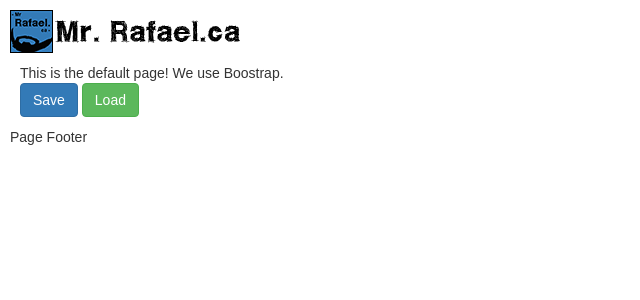
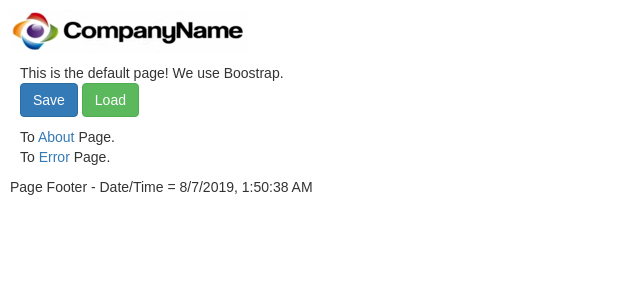
Before and after one commit to rafaelpassarela/empty_project_mysql_migrations, a React (Create React App) app in the folder frontend-react-web/: page / in a window 1280 px wide. Shown: the top 300 px of the page, without its empty margins (0-640 px from the left). Built offline with nearby package versions, Linux system fonts and the light colour scheme.

Commit message:
AboutPage

```diff
--- a/frontend-react-web/src/components/footer.component.tsx
+++ b/frontend-react-web/src/components/footer.component.tsx
@@ -3,9 +3,10 @@ import * as React from 'react';
 class FooterComponent extends React.Component {
 
   public render() {
+    let datetime = new Date().toLocaleString();
     return (
       <div>
-        Page Footer
+        Page Footer - Date/Time = {datetime}
       </div>
     );
   }
--- a/frontend-react-web/src/components/header.component.tsx
+++ b/frontend-react-web/src/components/header.component.tsx
@@ -1,4 +1,5 @@
 import * as React from 'react';
+import { Link } from 'react-router-dom';
 
 // custom logo
 import logo from '../img/logo_small.png';
@@ -6,9 +7,12 @@ import logo from '../img/logo_small.png';
 class HeaderComponent extends React.Component {
 
   public render() {
+
     return (
       <div>
-        <img src={logo}/>
+        <Link to="/">
+          <img src={logo}/>
+        </Link>
       </div>
     );
   }
--- a/frontend-react-web/src/helpers/router.place.holder.tsx
+++ b/frontend-react-web/src/helpers/router.place.holder.tsx
@@ -3,6 +3,7 @@ import { Route, Switch } from 'react-router-dom';
 
 // Available pages
 import HomePage from '../pages/home.page.component';
+import AboutPage from '../pages/about.page.component';
 import Error404Page from '../pages/notfound404.page.component';
 
 
@@ -18,6 +19,7 @@ class RouterPlaceHolder extends React.Component {
             <div>
                 <Switch>
                     <Route path="/" exact component={HomePage} />
+                    <Route path="/about" component={AboutPage} />
                     <Route component={Error404Page} />
                 </Switch>
             </div>
--- /dev/null
+++ b/frontend-react-web/src/pages/about.page.component.tsx
@@ -0,0 +1,15 @@
+import * as React from 'react';
+
+class AboutPage extends React.Component {
+
+  public render() {
+    return (
+      <div>
+        It's me, React!
+      </div>
+    );
+  }
+
+}
+
+export default AboutPage;
--- a/frontend-react-web/src/pages/home.page.component.tsx
+++ b/frontend-react-web/src/pages/home.page.component.tsx
@@ -1,5 +1,7 @@
 import * as React from 'react';
+import { Link } from 'react-router-dom';
 import { Button } from 'react-bootstrap';
+
 import { setUser, getUser, removeUser } from '../helpers/cookie.helper';
 import '../inc/App.css';
 
@@ -27,6 +29,8 @@ class HomePage extends React.Component {
           <Button bsStyle="primary" onClick={this.handleSave}>Save</Button>&nbsp;
           <Button bsStyle="success" onClick={this.handleLoad}>Load</Button>
         </p>
+        To <Link to="/about">About</Link> Page. <br/>
+        To <Link to="/PageNotFound">Error</Link> Page.<br/>
       </div>
     );
   }
--- a/frontend-react-web/src/pages/notfound404.page.component.tsx
+++ b/frontend-react-web/src/pages/notfound404.page.component.tsx
@@ -2,14 +2,16 @@ import * as React from 'react';
 
 class Error404Page extends React.Component {
 
-  Render() {
+  render() {
     return (
       <div>
-Not Found, sorry!
+        <br/>
+        Not Found, sorry!
+        <br/>
       </div>
     );
   }
 
 }
 
-export default Error404Page
+export default Error404Page;
```
Also changed, not shown: frontend-react-web/src/img/logo_small.png, 1 other file (tests, documents, lock files or other folders).
